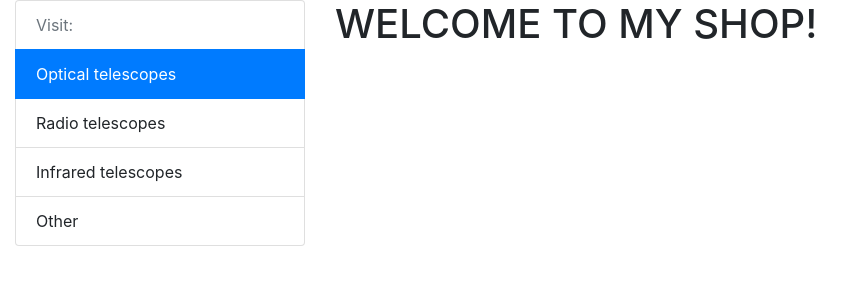
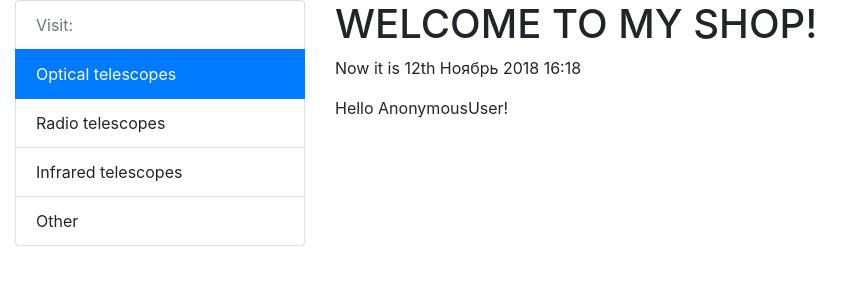
Before and after one commit to noisysky/shop, a Django app: page / in a window 1280 px wide. Shown: the part 56-356 px from the top of the page, without its empty margins (0-862 px from the left). Run offline with Django 3.2, Linux system fonts and the light colour scheme; some libraries are stand-ins or nearby versions.

```diff
--- a/myshop/templates/index.html
+++ b/myshop/templates/index.html
@@ -2,4 +2,6 @@
 
 {% block content %}
   <h1>WELCOME TO MY SHOP!</h1>
+  <p>Now it is {% now "jS F Y H:i" %}</p>
+  <p>Hello {{ user }}!<p>
 {% endblock %}
```
